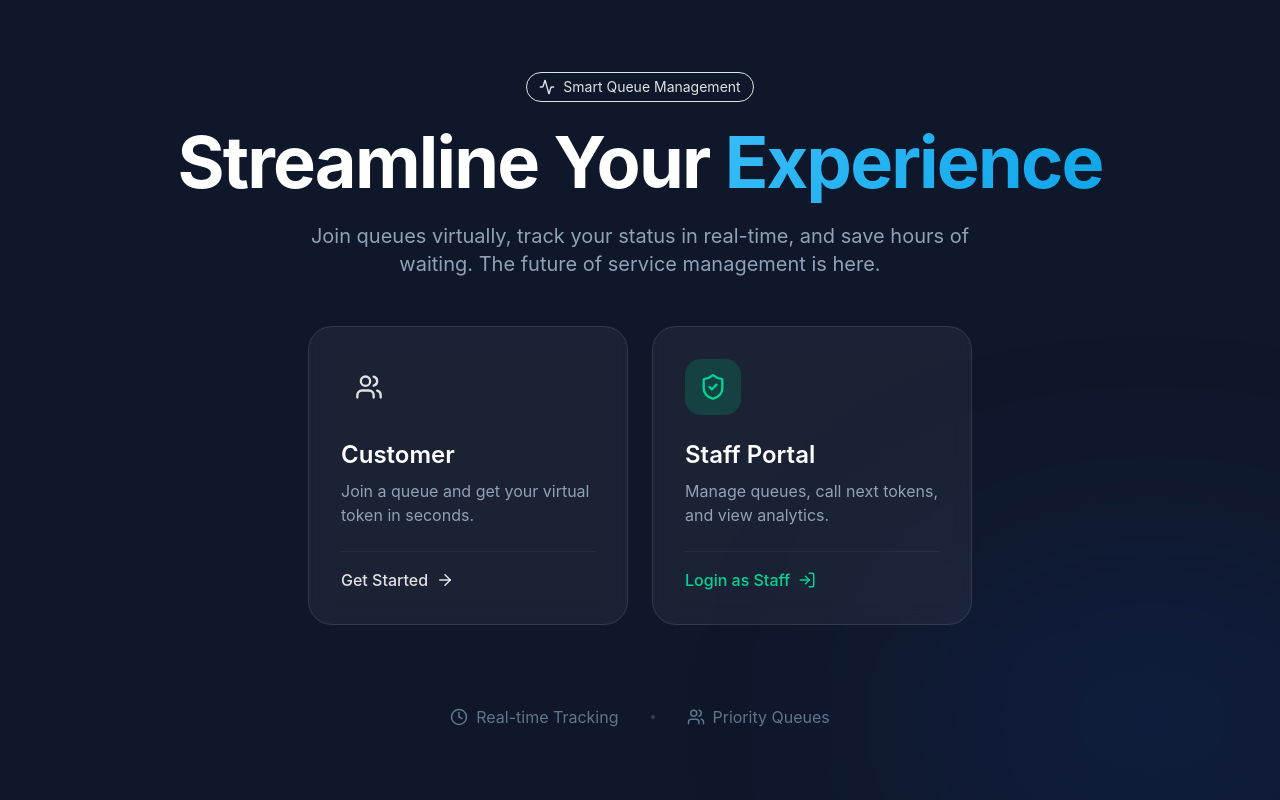
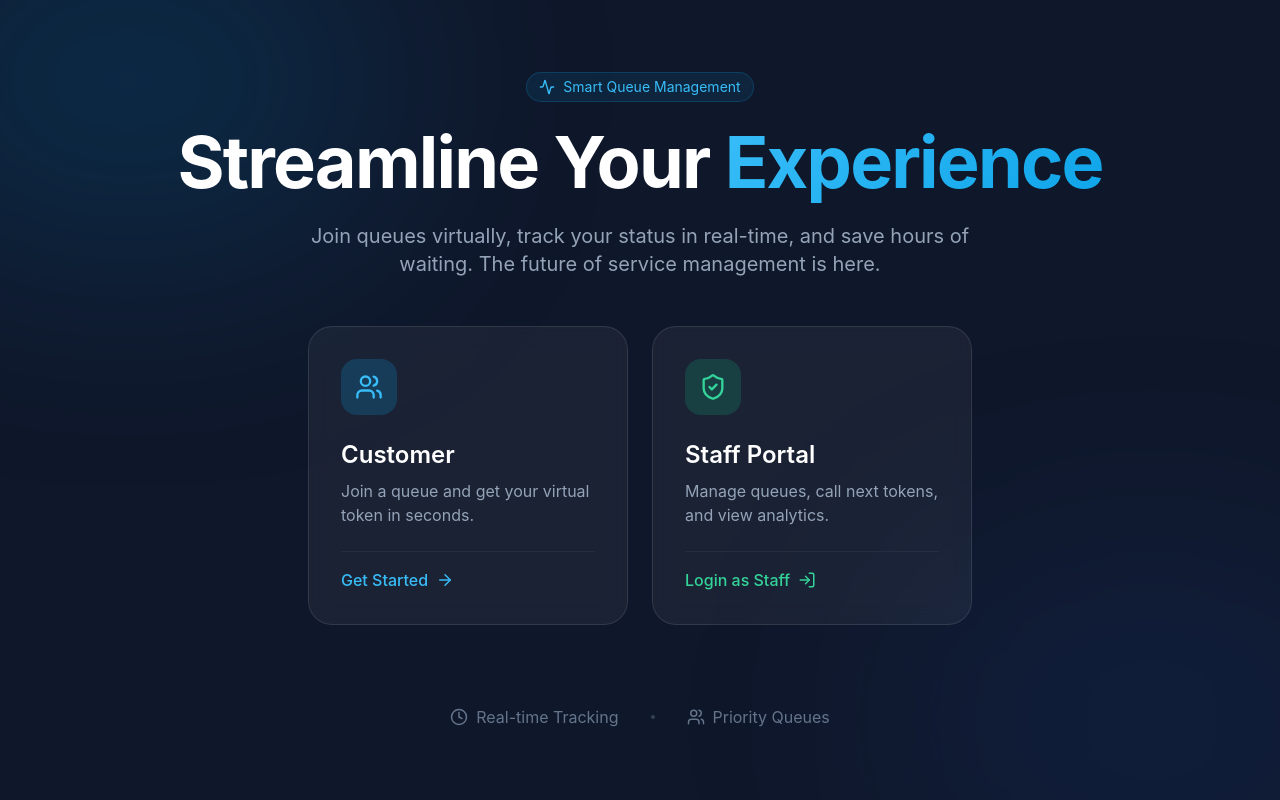
Before and after one commit to Hariprasath2611/smart-queue-Backend, a React app in the folder Hariprasath/frontend/: page / in a window 1280 px wide. Built offline with nearby package versions, Linux system fonts and the light colour scheme; the HTML template or start-up script is replaced by a standard one.

Commit message:
updated project file

```diff
--- a/Hariprasath/frontend/package.json
+++ b/Hariprasath/frontend/package.json
@@ -22,7 +22,6 @@
   },
   "devDependencies": {
     "@eslint/js": "^9.39.1",
-    "@tailwindcss/postcss": "^4.2.0",
     "@types/node": "^24.10.1",
     "@types/react": "^19.2.7",
     "@types/react-dom": "^19.2.3",
@@ -33,7 +32,7 @@
     "eslint-plugin-react-refresh": "^0.4.24",
     "globals": "^16.5.0",
     "postcss": "^8.5.6",
-    "tailwindcss": "^4.2.0",
+    "tailwindcss": "^3.4.17",
     "typescript": "~5.9.3",
     "typescript-eslint": "^8.48.0",
     "vite": "^7.3.1"
--- a/Hariprasath/frontend/postcss.config.js
+++ b/Hariprasath/frontend/postcss.config.js
@@ -1,6 +1,6 @@
 export default {
     plugins: {
-        '@tailwindcss/postcss': {},
+        tailwindcss: {},
         autoprefixer: {},
     },
 }
--- a/Hariprasath/frontend/src/index.css
+++ b/Hariprasath/frontend/src/index.css
@@ -1,4 +1,6 @@
-@import "tailwindcss";
+@tailwind base;
+@tailwind components;
+@tailwind utilities;
 
 :root {
   font-family: 'Inter', system-ui, Avenir, Helvetica, Arial, sans-serif;
```
Also changed, not shown: 1 other file (tests, documents, lock files or other folders).
